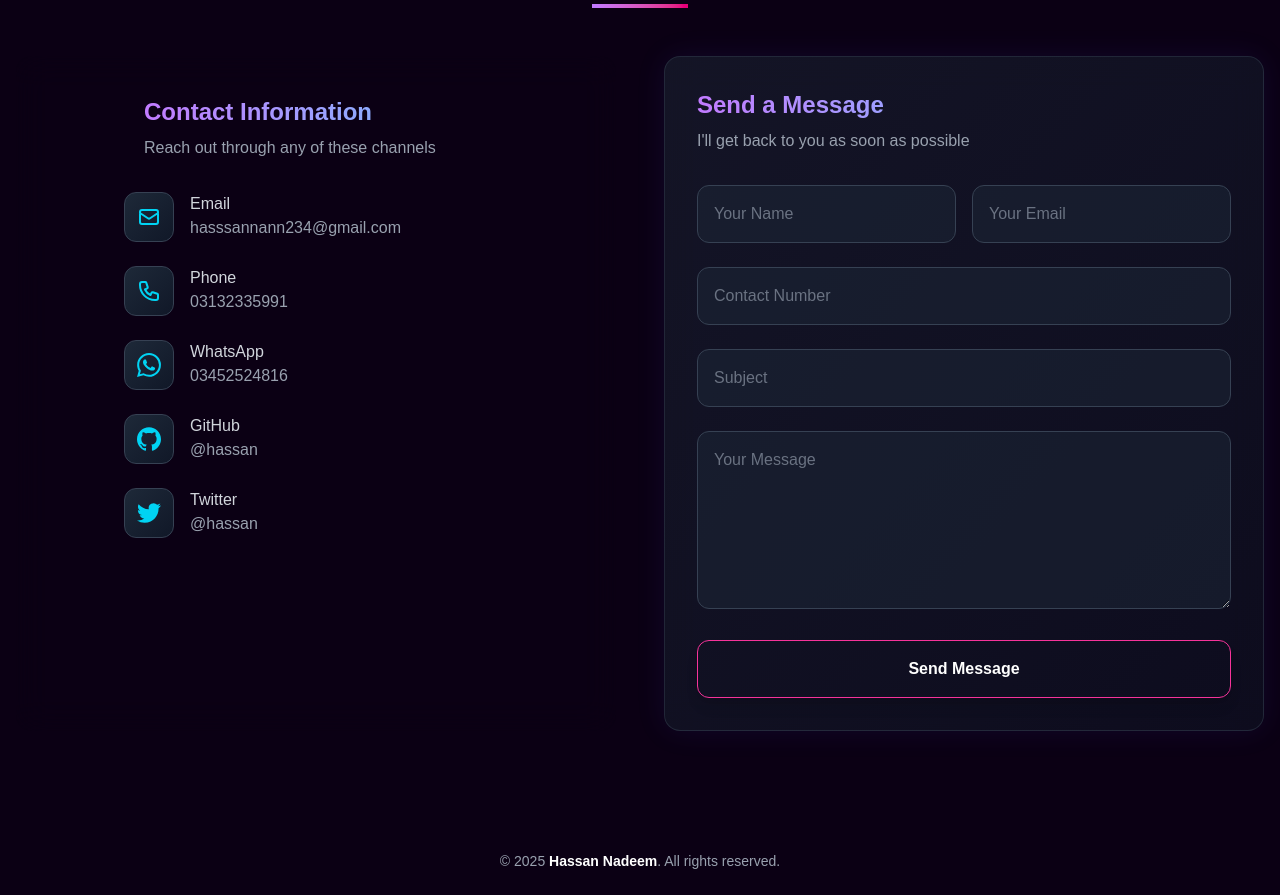
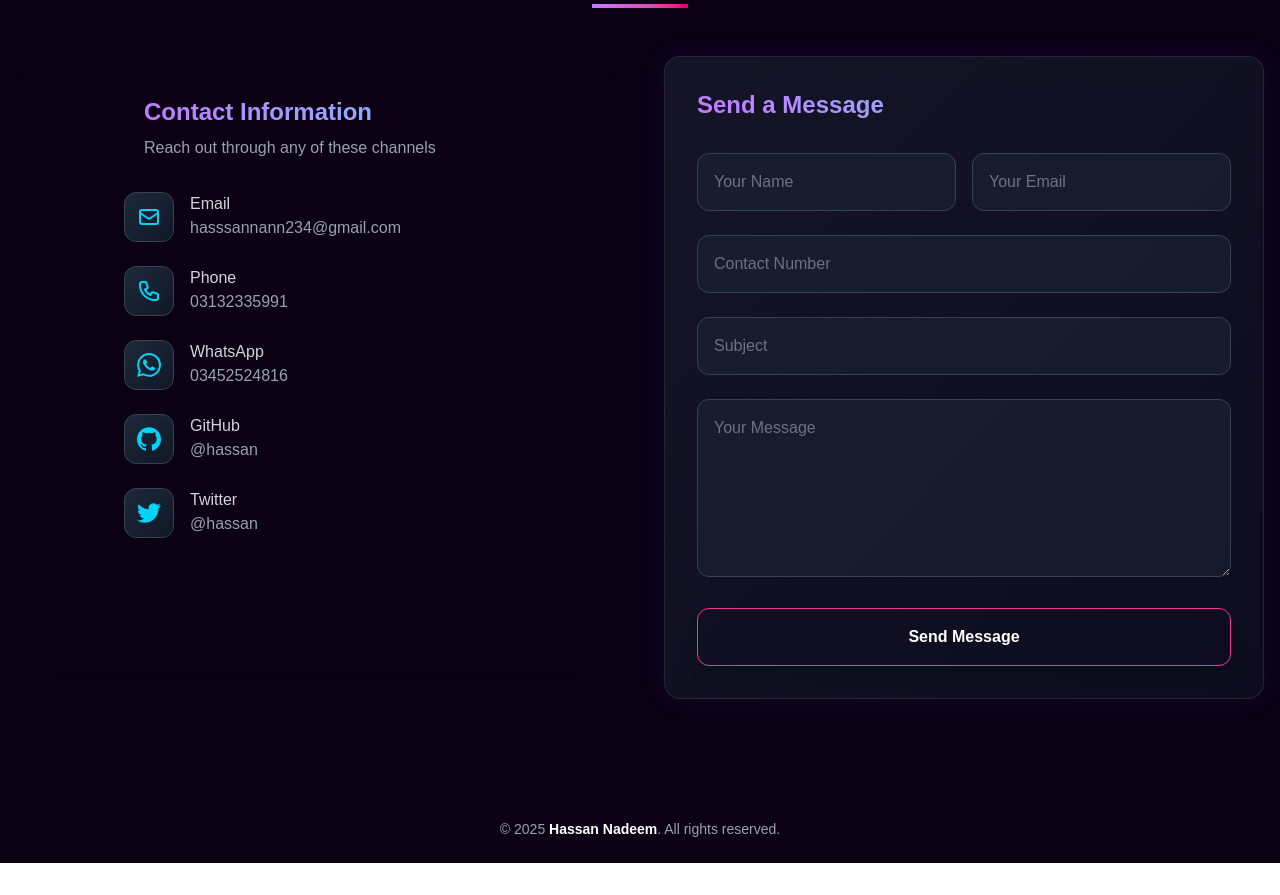
Before and after one commit to hassannadeemansari/Portfolio3, a Next.js app: page / in a window 1280 px wide. Shown: the part 3760-4655 px from the top of the page. After the commit the page ends 4623 px from the top, so only its background shows below. Built offline with nearby package versions, Linux system fonts and the light colour scheme.

Commit message:
Update ContactSection.tsx

```diff
--- a/src/Compnents/ContactSection.tsx
+++ b/src/Compnents/ContactSection.tsx
@@ -155,7 +155,7 @@ function ContactForm() {
         Send a Message
       </h3>
       <p className="mt-2 text-gray-400">
-        I&apos;ll get back to you as soon as possible
+{/*         I&apos;ll get back to you as soon as possible */}
       </p>
 
       <div className="mt-8 space-y-6">
```
